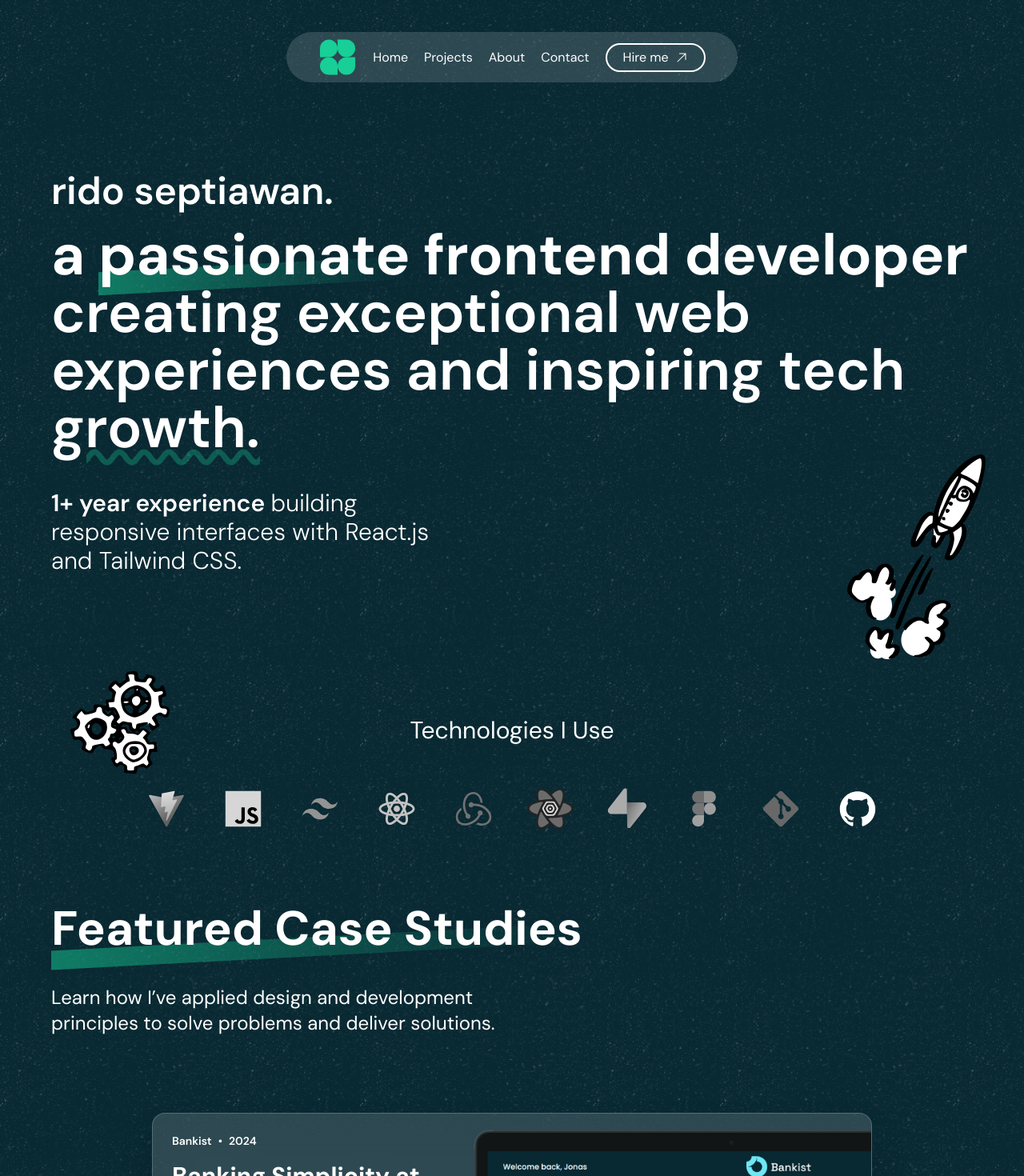
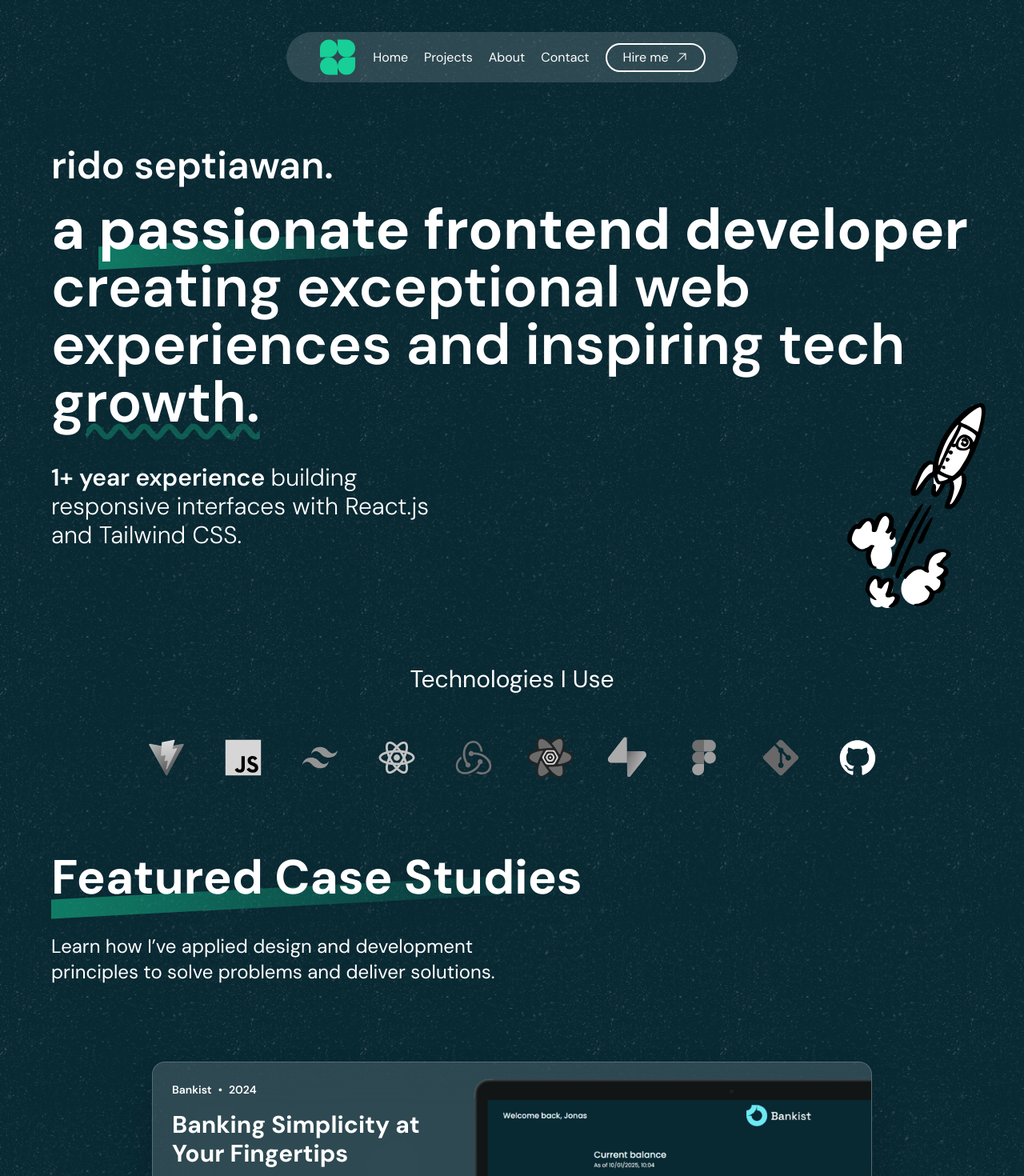
Before and after one commit to riddsep/portfolio-v2, a React (Vite) app: page / in a window 1280 px wide. Shown: the top 1470 px of the page at 80% size. Built offline with nearby package versions, Linux system fonts and the light colour scheme.

Commit message:
feat: footer

```diff
--- a/src/ui/Hero.jsx
+++ b/src/ui/Hero.jsx
@@ -4,7 +4,7 @@ function Hero() {
   return (
     <div className="relative w-full bg-dust text-white after:absolute after:bottom-0 after:right-4 after:content-[url('/rocket.png')] md:pt-10 md:after:right-10 lg:after:right-12 lg:after:content-[url('/rocket-2.png')]">
       <Navbar />
-      <div className="z-20 w-full max-w-[500px] overflow-hidden px-5 py-16 sm:px-10 md:max-w-none md:py-28 lg:mx-auto lg:max-w-6xl xl:px-0">
+      <div className="z-20 w-full max-w-[500px] overflow-hidden px-5 py-16 sm:px-10 md:max-w-none md:py-28 lg:mx-auto lg:max-w-6xl lg:py-20 xl:px-0">
         <h2 className="mb-5 text-3xl font-semibold sm:text-4xl md:text-5xl">
           rido septiawan.
         </h2>
--- a/src/ui/TechnologyIcons.jsx
+++ b/src/ui/TechnologyIcons.jsx
@@ -15,7 +15,7 @@ const technologies = [
 
 function TechnologyIcons() {
   return (
-    <div className="relative z-10 mx-auto px-5 py-16 before:absolute before:-left-10 before:top-2 before:-z-10 before:content-[url('/tools.png')] md:max-w-xl md:pb-20 lg:max-w-5xl">
+    <div className="mx-auto px-5 py-16 md:max-w-xl md:pb-20 lg:max-w-5xl">
       <h1 className="mb-10 text-center text-2xl md:text-3xl">
         Technologies I Use
       </h1>
```
